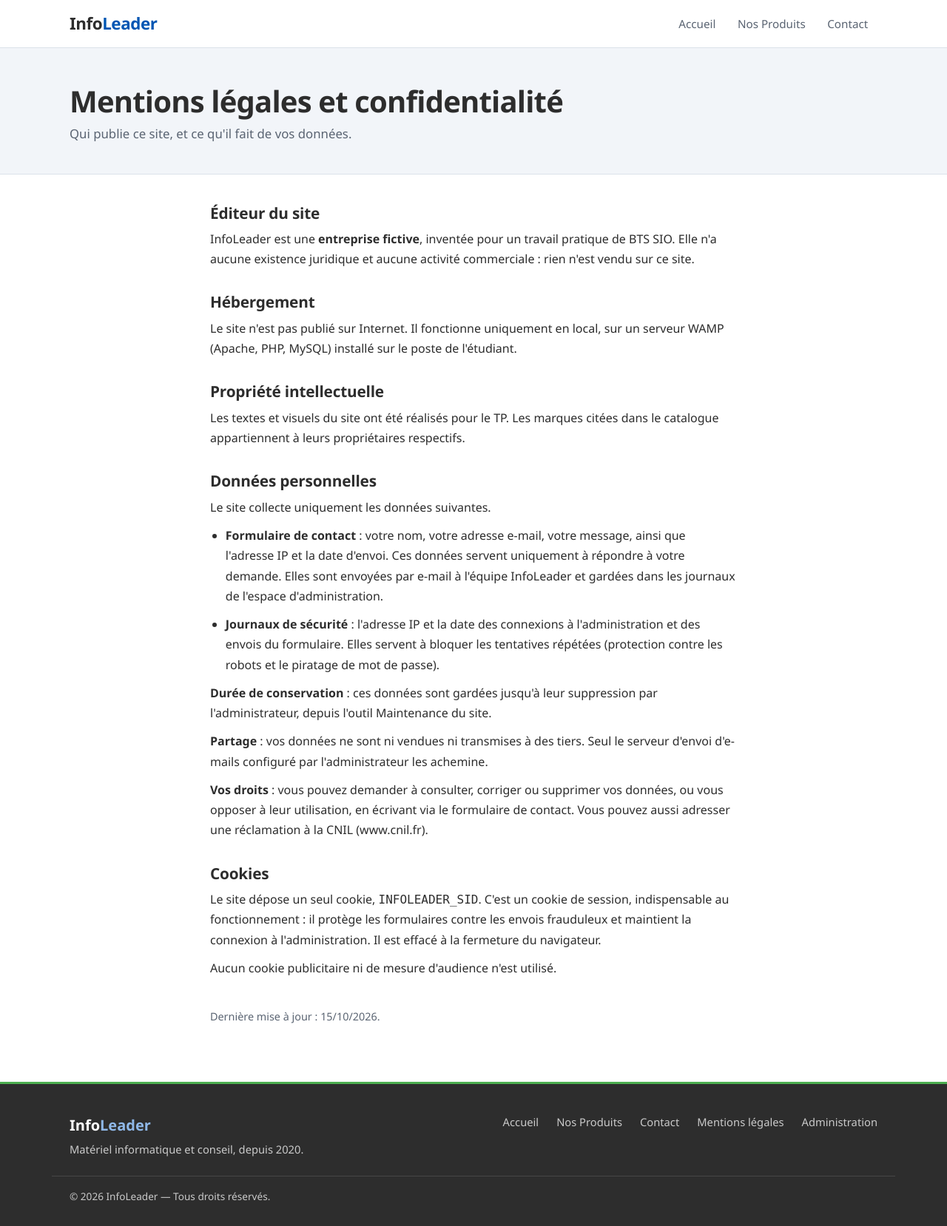
After one commit to mathyouadr/tp-infoleader-php, a PHP site: page /infoleader/mentions-legales.php in a window 1280 px wide. The commit adds this page. Shown: the whole page at 74% size. Run offline with PHP 8.4, Linux system fonts and the light colour scheme; some libraries are stand-ins or nearby versions.

Commit message:
RGPD-2 : page Mentions légales et confidentialité
- mentions-legales.php : éditeur fictif, hébergement local, données collectées, droits, cookie de session
- Lien dans le pied de page et depuis la mention du formulaire de contact
- 2 vérifications ajoutées (93 tests), documentation à jour

```diff
--- a/app/site.php
+++ b/app/site.php
@@ -59,6 +59,7 @@ function site_footer(): void
                 <?php foreach (SITE_LINKS as $href => $label): ?>
                     <li><a href="<?= $href ?>"><?= e($label) ?></a></li>
                 <?php endforeach; ?>
+                <li><a href="mentions-legales.php">Mentions légales</a></li>
                 <li><a href="admin/">Administration</a></li>
             </ul>
         </div>
--- a/contact.php
+++ b/contact.php
@@ -149,6 +149,7 @@ site_header("Contact", "Écrivez à InfoLeader : une question, un devis, un proj
                     d'administration du site jusqu'à leur suppression par l'administrateur.
                     Elles ne sont ni vendues ni partagées. Pour les consulter ou les faire supprimer,
                     écrivez-nous via ce formulaire.
+                    <a href="mentions-legales.php#donnees">En savoir plus</a>.
                 </p>
             </form>
 
--- /dev/null
+++ b/mentions-legales.php
@@ -0,0 +1,100 @@
+<?php
+/* ============================================
+   Page "Mentions légales et confidentialité"
+   Entreprise fictive (TP) : informations légales
+   et usage réel des données personnelles (RGPD).
+   ============================================ */
+
+require __DIR__ . '/app/bootstrap.php';
+require ROOT . '/app/site.php';
+
+site_header('Mentions légales', 'Mentions légales et politique de confidentialité du site InfoLeader.');
+?>
+
+    <!-- ====== En-tête de page ====== -->
+    <header class="page-header">
+        <div class="page-header__inner">
+            <h1>Mentions légales et confidentialité</h1>
+            <p class="page-header__sub">
+                Qui publie ce site, et ce qu'il fait de vos données.
+            </p>
+        </div>
+    </header>
+
+    <main class="legal-wrap">
+
+        <!-- ====== Éditeur et hébergement ====== -->
+        <section>
+            <h2>Éditeur du site</h2>
+            <p>
+                InfoLeader est une <strong>entreprise fictive</strong>, inventée pour un travail pratique
+                de BTS SIO. Elle n'a aucune existence juridique et aucune activité commerciale :
+                rien n'est vendu sur ce site.
+            </p>
+        </section>
+
+        <section>
+            <h2>Hébergement</h2>
+            <p>
+                Le site n'est pas publié sur Internet. Il fonctionne uniquement en local,
+                sur un serveur WAMP (Apache, PHP, MySQL) installé sur le poste de l'étudiant.
+            </p>
+        </section>
+
+        <section>
+            <h2>Propriété intellectuelle</h2>
+            <p>
+                Les textes et visuels du site ont été réalisés pour le TP. Les marques citées
+                dans le catalogue appartiennent à leurs propriétaires respectifs.
+            </p>
+        </section>
+
+        <!-- ====== Données personnelles (RGPD) ====== -->
+        <section id="donnees">
+            <h2>Données personnelles</h2>
+            <p>Le site collecte uniquement les données suivantes.</p>
+            <ul>
+                <li>
+                    <strong>Formulaire de contact</strong> : votre nom, votre adresse e-mail, votre message,
+                    ainsi que l'adresse IP et la date d'envoi. Ces données servent uniquement à répondre
+                    à votre demande. Elles sont envoyées par e-mail à l'équipe InfoLeader et gardées dans
+                    les journaux de l'espace d'administration.
+                </li>
+                <li>
+                    <strong>Journaux de sécurité</strong> : l'adresse IP et la date des connexions à
+                    l'administration et des envois du formulaire. Elles servent à bloquer les tentatives
+                    répétées (protection contre les robots et le piratage de mot de passe).
+                </li>
+            </ul>
+            <p>
+                <strong>Durée de conservation</strong> : ces données sont gardées jusqu'à leur suppression
+                par l'administrateur, depuis l'outil Maintenance du site.
+            </p>
+            <p>
+                <strong>Partage</strong> : vos données ne sont ni vendues ni transmises à des tiers.
+                Seul le serveur d'envoi d'e-mails configuré par l'administrateur les achemine.
+            </p>
+            <p>
+                <strong>Vos droits</strong> : vous pouvez demander à consulter, corriger ou supprimer
+                vos données, ou vous opposer à leur utilisation, en écrivant via le
+                <a href="contact.php">formulaire de contact</a>. Vous pouvez aussi adresser une réclamation
+                à la CNIL (<a href="https://www.cnil.fr">www.cnil.fr</a>).
+            </p>
+        </section>
+
+        <!-- ====== Cookies ====== -->
+        <section>
+            <h2>Cookies</h2>
+            <p>
+                Le site dépose un seul cookie, <code>INFOLEADER_SID</code>. C'est un cookie de session,
+                indispensable au fonctionnement : il protège les formulaires contre les envois frauduleux
+                et maintient la connexion à l'administration. Il est effacé à la fermeture du navigateur.
+            </p>
+            <p>Aucun cookie publicitaire ni de mesure d'audience n'est utilisé.</p>
+        </section>
+
+        <p class="legal-wrap__date">Dernière mise à jour : 15/10/2026.</p>
+
+    </main>
+
+<?php site_footer();
--- a/style.css
+++ b/style.css
@@ -585,6 +585,40 @@ img {
     padding: 2.5rem 1.5rem 4rem;
 }
 
+/* Page « Mentions légales et confidentialité » : texte long, lisible */
+.legal-wrap {
+    max-width: 760px;
+    width: 100%;
+    margin: 0 auto;
+    padding: 2.5rem 1.5rem 4rem;
+    line-height: 1.7;
+}
+
+.legal-wrap h2 {
+    font-size: 1.3rem;
+    margin: 2rem 0 0.6rem;
+}
+
+.legal-wrap section:first-child h2 {
+    margin-top: 0;
+}
+
+.legal-wrap p,
+.legal-wrap li {
+    margin-bottom: 0.7rem;
+}
+
+.legal-wrap ul {
+    list-style: disc;
+    padding-left: 1.3rem;
+}
+
+.legal-wrap__date {
+    margin-top: 2.5rem;
+    font-size: 0.9rem;
+    color: var(--gray-text);
+}
+
 .contact-form {
     background-color: var(--white);
     border: 1px solid var(--line);
```
Also changed, not shown: AGENTS.md (+3 -2 lines), DOCUMENTATION.md (+4 -2 lines), PROMPTS.md (+3 -0 lines), TODO_LIST.md (+2 -2 lines), tests/http_test.php (+6 -0 lines).
